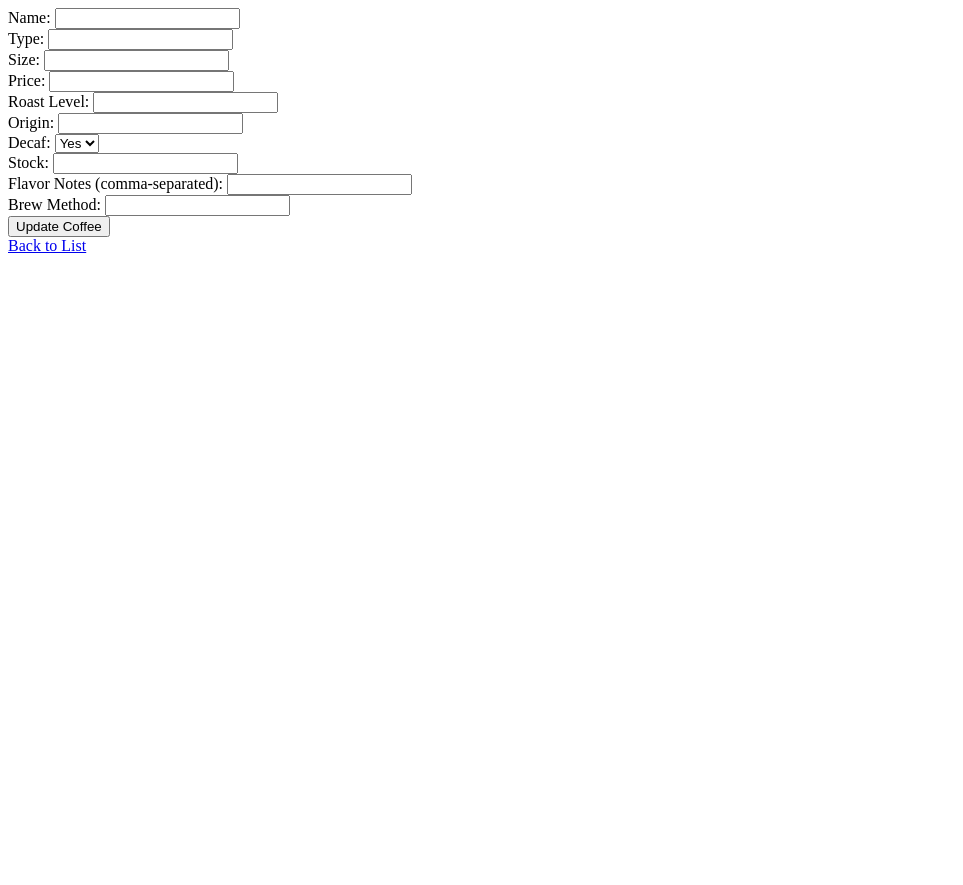
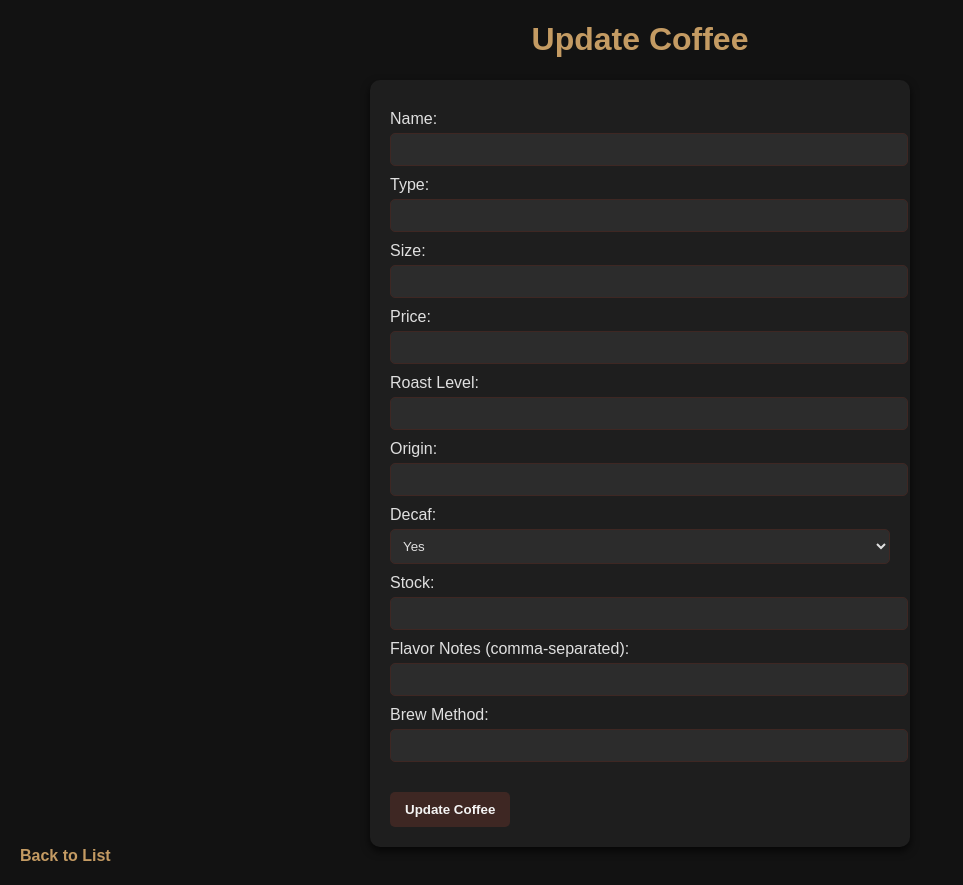
Before and after one commit to Kielcy/COMPROchrlschrstphr, a plain HTML site: page src/main/resources/templates/edit.html in a window 1280 px wide. Shown: the whole page, without its empty margins (0-963 px from the left). Before the commit the page ends 800 px from the top, so only its background shows below. Drawn offline with Linux system fonts and the light colour scheme.

Commit message:
Updated commit
Updated edit.html with CSS

```diff
--- a/src/main/resources/templates/edit.html
+++ b/src/main/resources/templates/edit.html
@@ -2,32 +2,100 @@
 <html lang="en" xmlns:th="http://www.w3.org/1999/xhtml">
 <head>
     <meta charset="UTF-8">
-  <title>Title</title>
+    <title>Update Coffee</title>
+    <style>
+        body {
+            font-family: Arial, sans-serif;
+            margin: 20px;
+            background-color: #121212; /* Dark background */
+            color: #e0e0e0; /* Light text */
+        }
+
+        h1 {
+            color: #c49b63; /* Warm coffee color */
+            text-align: center;
+        }
+
+        form {
+            max-width: 500px;
+            margin: 0 auto;
+            background-color: #1e1e1e; /* Form background */
+            padding: 20px;
+            border-radius: 10px;
+            box-shadow: 0 4px 8px rgba(0, 0, 0, 0.7); /* Darker shadow */
+        }
+
+        label {
+            display: block;
+            margin: 10px 0;
+        }
+
+        input, select {
+            width: 100%;
+            padding: 8px;
+            margin-top: 5px;
+            background-color: #2c2c2c; /* Input background */
+            border: 1px solid #3e2723; /* Input border */
+            color: #e0e0e0; /* Input text */
+            border-radius: 5px;
+        }
+
+        button {
+            margin-top: 20px;
+            padding: 10px 15px;
+            background-color: #3e2723; /* Dark coffee brown */
+            color: #f5f5f5; /* Light text */
+            border: none;
+            border-radius: 5px;
+            cursor: pointer;
+            font-weight: bold;
+        }
+
+        button:hover {
+            background-color: #5d4037; /* Slightly lighter brown */
+        }
+
+        a {
+            text-decoration: none;
+            color: #c49b63; /* Warm coffee color */
+            font-weight: bold;
+        }
+
+        a:hover {
+            color: #ffcc80; /* Lighter hover effect */
+        }
+
+    </style>
 </head>
 <body>
+
+<h1>Update Coffee</h1>
+
 <form action="/update" method="post">
     <input type="hidden" name="id" th:value="${coffee.id}">
 
-  <label>Name: <input type="text" name="name" th:value="${coffee.name}" required></label><br>
-  <label>Type: <input type="text" name="type" th:value="${coffee.type}" required></label><br>
-  <label>Size: <input type="text" name="size" th:value="${coffee.size}" required></label><br>
-  <label>Price: <input type="number" step="0.01" name="price" th:value="${coffee.price}" required></label><br>
-  <label>Roast Level: <input type="text" name="roastLevel" th:value="${coffee.roastLevel}" required></label><br>
-  <label>Origin: <input type="text" name="origin" th:value="${coffee.origin}" required></label><br>
+    <label>Name: <input type="text" name="name" th:value="${coffee.name}" required></label>
+    <label>Type: <input type="text" name="type" th:value="${coffee.type}" required></label>
+    <label>Size: <input type="text" name="size" th:value="${coffee.size}" required></label>
+    <label>Price: <input type="number" step="0.01" name="price" th:value="${coffee.price}" required></label>
+    <label>Roast Level: <input type="text" name="roastLevel" th:value="${coffee.roastLevel}" required></label>
+    <label>Origin: <input type="text" name="origin" th:value="${coffee.origin}" required></label>
     <label>Decaf:
         <select name="isDecaf">
             <option value="true" th:selected="${coffee.decaf}">Yes</option>
             <option value="false" th:selected="${!coffee.decaf}">No</option>
         </select>
-  </label><br>
-  <label>Stock: <input type="number" name="stock" th:value="${coffee.stock}" required></label><br>
+    </label>
+    <label>Stock: <input type="number" name="stock" th:value="${coffee.stock}" required></label>
     <label>Flavor Notes (comma-separated):
         <input type="text" name="flavorNotes" th:value="${#strings.arrayJoin(coffee.flavorNotes, ', ')}">
-  </label><br>
-  <label>Brew Method: <input type="text" name="brewMethod" th:value="${coffee.brewMethod}" required></label><br>
+    </label>
+    <label>Brew Method: <input type="text" name="brewMethod" th:value="${coffee.brewMethod}" required></label>
 
     <button type="submit">Update Coffee</button>
 </form>
+
 <a href="/">Back to List</a>
+
 </body>
 </html>
```
Lines whose indentation alone changed are shown as unchanged.
